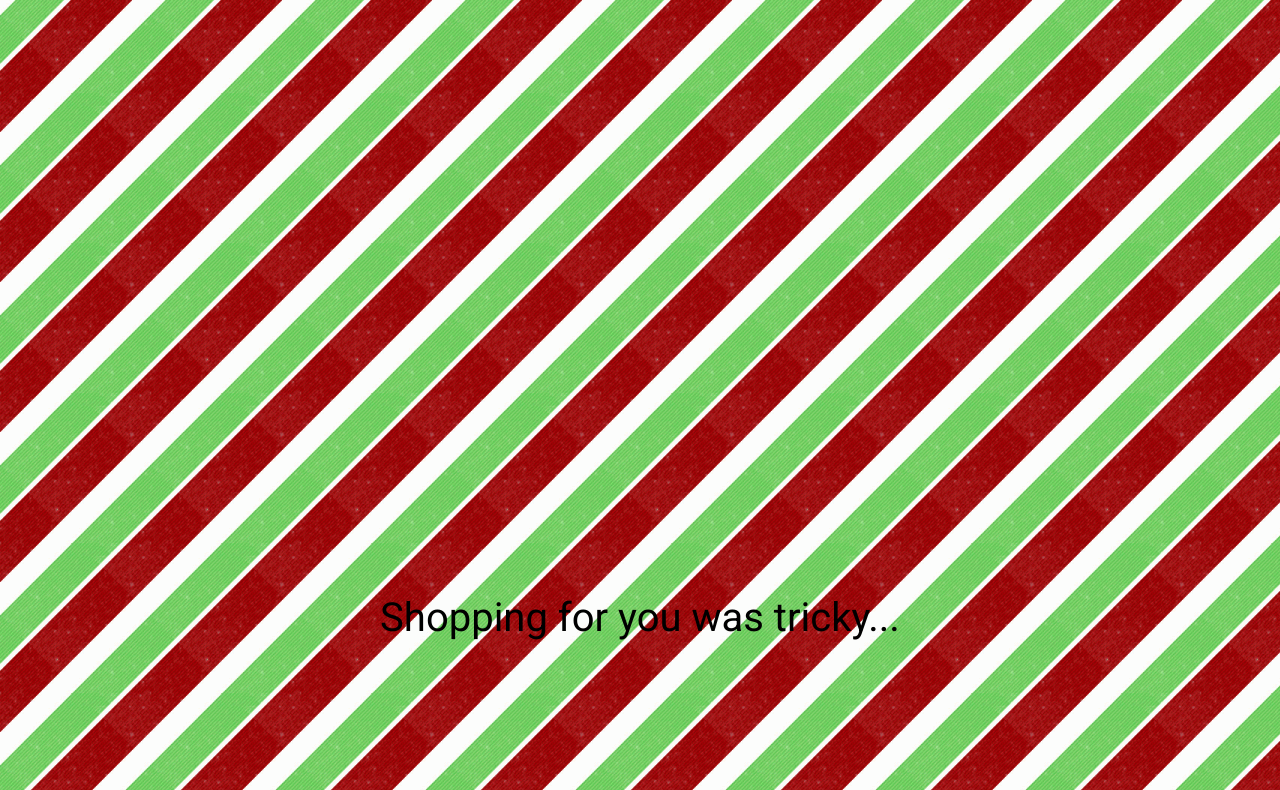
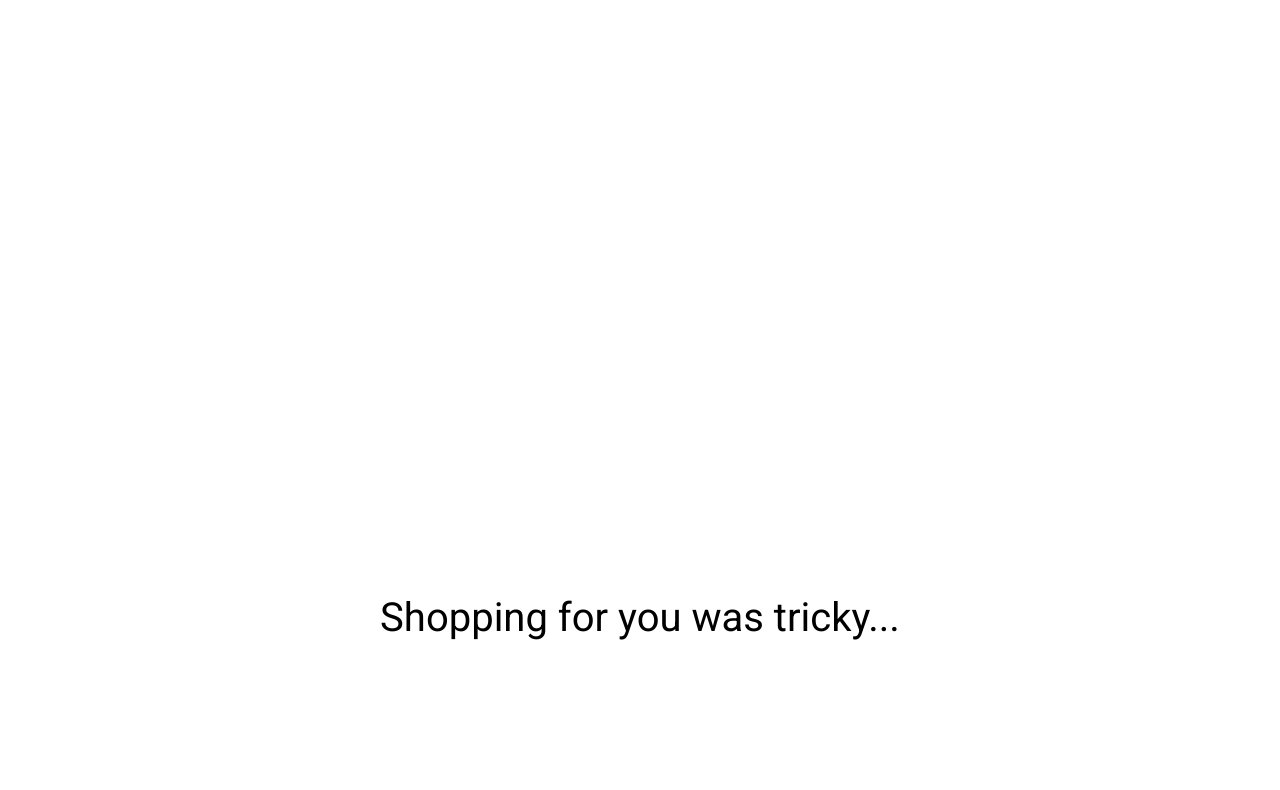
Before and after one commit to merrychristmaskevin/merrychristmaskevin.github.io, a plain HTML site: page index.html in a window 1280 px wide. Shown: the part 360-1150 px from the top of the page. Drawn offline with Linux system fonts and the light colour scheme.

Commit message:
Update index.html

```diff
--- a/index.html
+++ b/index.html
@@ -3,8 +3,7 @@
 <style>
 
 body {
-     background-image:url("background.gif");
-    background-repeat: repeat; font-family: 'Roboto';font-size: 40px;
+   font-family: 'Roboto';font-size: 40px;
 }
 .responsive {
     width: 100%;
```
